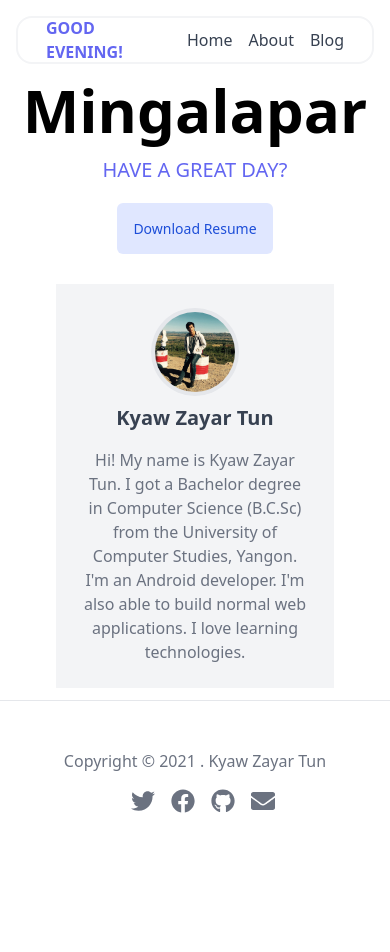
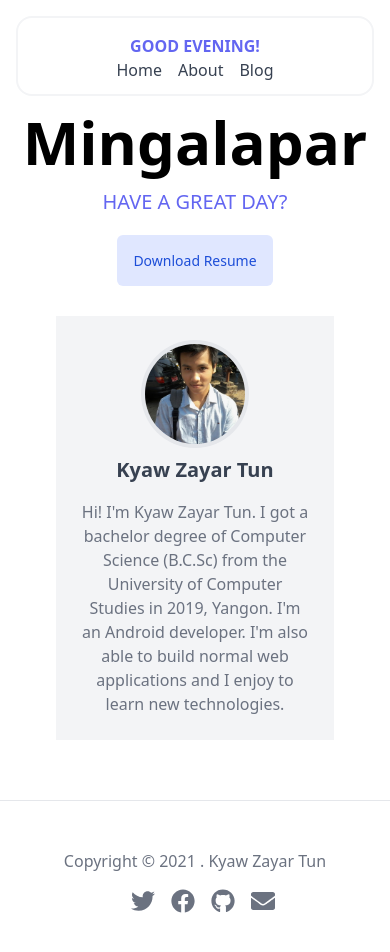
Before and after one commit to ZattWine/kyawzayartun, a Next.js app: page /about in a window 390 px wide. Shown: the top 952 px of the page. Before the commit the page ends 861 px from the top, so only its background shows below. Built offline with nearby package versions, Linux system fonts and the light colour scheme; what @tailwindcss/typography would draw is missing.

Commit message:
header responsive

```diff
--- a/components/Container.js
+++ b/components/Container.js
@@ -1,3 +1,7 @@
 export default function Container({ children }) {
-  return <div className='container mx-auto px-14 py-3'>{children}</div>
+  return (
+    <div className='lg:max-w-4xl md:max-w-3xl sm:max-w-2xl mx-auto px-14 py-3'>
+      {children}
+    </div>
+  )
 }
--- a/components/Footer.js
+++ b/components/Footer.js
@@ -4,7 +4,7 @@ import { me } from '@/data/me'
 
 export default function Footer() {
   return (
-    <footer className='flex flex-col space-x-4 border-t p-12'>
+    <footer className='flex flex-col space-x-4 border-t p-12 mt-12'>
       <p className='text-center text-gray-500'>
         Copyright &copy; {getCurrentYear()} . {me.fullname}
       </p>
@@ -14,6 +14,7 @@ export default function Footer() {
             <a
               href={me.sociallinks.twitter}
               target='_blank'
+              rel='noreferrer'
               className='hover:text-blue-500'
             >
               <FaTwitter />
@@ -23,6 +24,7 @@ export default function Footer() {
             <a
               href={me.sociallinks.facebook}
               target='_blank'
+              rel='noreferrer'
               className='hover:text-blue-800'
             >
               <FaFacebook />
@@ -32,6 +34,7 @@ export default function Footer() {
             <a
               href={me.sociallinks.github}
               target='_blank'
+              rel='noreferrer'
               className='hover:text-gray-800'
             >
               <FaGithub />
@@ -41,6 +44,7 @@ export default function Footer() {
             <a
               href={`mailto:${me.sociallinks.email}`}
               target='_blank'
+              rel='noreferrer'
               className='hover:text-red-500'
             >
               <FaEnvelope />
--- a/components/Header.js
+++ b/components/Header.js
@@ -3,7 +3,7 @@ import Link from 'next/link'
 
 export default function Header() {
   return (
-    <header className='flex flex-row space-x-4 items-center justify-between rounded-2xl bg-white text-gray-700 h-12 px-7 border-2 border-gray-100 m-4'>
+    <header className='flex flex-col h-20 text-center items-center rounded-2xl bg-white text-gray-700 border-2 border-gray-100 m-4 pt-4 md:flex-row md:h-14 md:justify-between md:items-center md:space-x-4 md:px-7 md:py-2 md:m-4'>
       <div className='uppercase text-indigo-500 text-base md:text-xl font-bold'>
         <Link href='/'>
           <a>{getPeriodTime()}</a>
--- a/components/ProjectItem.js
+++ b/components/ProjectItem.js
@@ -3,7 +3,7 @@ import Badge from './Badge'
 
 export default function ProjectItem({ project }) {
   return (
-    <div className='w-full border border-gray-200 shadow m-2 p-4'>
+    <div className='w-full border border-gray-200 shadow p-4'>
       <div className='border-b border-gray-200 py-2'>
         <div className='flex flex-row justify-between'>
           <h1 className='text-xl font-bold'>{project.title}</h1>
--- a/components/RepoLinkItem.js
+++ b/components/RepoLinkItem.js
@@ -4,6 +4,7 @@ export default function RepoLinkItem({ type, url }) {
       className='text-blue-700 hover:text-blue-500'
       href={`${url}`}
       target='_blank'
+      rel='noreferrer'
     >
       {type}
     </a>
--- a/data/me.js
+++ b/data/me.js
@@ -3,7 +3,8 @@ export const me = {
   middlename: 'Zayar',
   lastname: 'Tun',
   fullname: 'Kyaw Zayar Tun',
-  intro: `Hi! My name is Kyaw Zayar Tun. I got a Bachelor degree in Computer Science (B.C.Sc) from the University of Computer Studies, Yangon. I'm an Android developer. I'm also able to build normal web applications. I love learning technologies.`,
+  avatar: '/images/shwedagon-me.jpg',
+  intro: `Hi! I'm Kyaw Zayar Tun. I got a bachelor degree of Computer Science (B.C.Sc) from the University of Computer Studies in 2019, Yangon. I'm an Android developer. I'm also able to build normal web applications and I enjoy to learn new technologies.`,
   sociallinks: {
     twitter: 'https://twitter.com/ZattWine',
     facebook: 'https://www.facebook.com/zy.98727',
@@ -24,17 +25,34 @@ export const me = {
     },
     {
       id: 2,
+      title: 'InInn Support',
+      description: 'Toilet location data entry application',
+      links: [
+        { type: 'GitHub', url: 'https://github.com/ZattWine/speakingpartners' },
+        {
+          type: 'PlayStore',
+          url: 'https://play.google.com/store/apps/details?id=com.lulin.ininn.admin',
+        },
+      ],
+      tags: ['Kotlin', 'Android', 'Firebase'],
+      date: '30/10/2018',
+    },
+    {
+      id: 3,
       title: 'Yoyo Chatt',
       description: 'An flutter chat messaging app.',
       links: [
         { type: 'GitHub', url: 'https://github.com/ZattWine/yoyo_chatt' },
-        { type: 'PlayStore', url: 'https://github' },
+        {
+          type: 'PlayStore',
+          url: 'https://play.google.com/store/apps/details?id=com.norm.yoyo_chatt',
+        },
       ],
       tags: ['Android', 'Flutter', 'Firebase'],
       date: '22/01/2021',
     },
     {
-      id: 3,
+      id: 4,
       title: 'Hyundai - SMS',
       description: 'A web application for Hyundai service.',
       links: [
@@ -45,7 +63,7 @@ export const me = {
       date: '19/07/2018',
     },
     {
-      id: 4,
+      id: 5,
       title: 'Chattogether - RMI',
       description: 'A simple chat app using java rmi. Third year Java project.',
       links: [
@@ -55,7 +73,7 @@ export const me = {
       date: '',
     },
     {
-      id: 5,
+      id: 6,
       title: 'News',
       description:
         'Simple news app consuming news api from https://newsapi.org/',
@@ -64,7 +82,7 @@ export const me = {
       date: '20/01/2020',
     },
     {
-      id: 6,
+      id: 7,
       title: 'Node Shop - Node',
       description:
         'Simple Online Shop is a sample web application using NodeJS.',
@@ -82,7 +100,7 @@ export const me = {
       date: '31/05/2021',
     },
     {
-      id: 7,
+      id: 8,
       title: 'Pro Shop - React & Node',
       description:
         'A pratical shopping app using node, react and react-bootstrap.',
@@ -100,7 +118,7 @@ export const me = {
       date: '18/06/2021',
     },
     {
-      id: 8,
+      id: 9,
       title: 'DJ Events - Next',
       description:
         'This is an app to find the latest DJ and other musical events.',
--- a/lib/datetimeUtils.js
+++ b/lib/datetimeUtils.js
@@ -6,7 +6,6 @@ export const distanceToNow = (datetime) => {
 
 export const getFormattedDate = (date) => {
   const dateString = moment(date).format('MMM d, YYYY')
-  console.log(dateString)
   return dateString
 }
 
--- a/pages/about.js
+++ b/pages/about.js
@@ -10,10 +10,10 @@ export default function AboutPage() {
           <div className='flex bg-gray-200 rounded-full p-1 cursor-pointer'>
             <Image
               className='rounded-full'
-              src='/images/me.jpg'
+              src={me.avatar}
               objectFit='cover'
-              width={80}
-              height={80}
+              width={100}
+              height={100}
               alt='Profile photo of author.'
             />
           </div>
--- a/pages/index.js
+++ b/pages/index.js
@@ -14,13 +14,15 @@ export default function HomePage() {
   return (
     <Layout>
       <main>
-        <h1 className='text-2xl text-gray-700 font-bold'>Hey, what's up?</h1>
+        <h1 className='text-2xl text-gray-700 font-bold'>
+          Hey, what&apos;s up?
+        </h1>
         <p className='mt-4 text-gray-500'>
           Lorem Ipsum is simply dummy text of the printing and typesetting
-          industry. Lorem Ipsum has been the industry's standard dummy text ever
-          since the 1500s, when an unknown printer took a galley of type and
-          scrambled it to make a type specimen book. It has survived not only
-          five centuries, but also the leap into electronic typesetting,
+          industry. Lorem Ipsum has been the industry&apos;s standard dummy text
+          ever since the 1500s, when an unknown printer took a galley of type
+          and scrambled it to make a type specimen book. It has survived not
+          only five centuries, but also the leap into electronic typesetting,
           remaining essentially unchanged. It was popularised in the 1960s with
           the release of Letraset sheets containing Lorem Ipsum passages, and
           more recently with desktop publishing software like Aldus PageMaker
```
Also changed, not shown: public/images/barcamp-me.jpg (added), public/images/shwedagon-me.jpg (added).
